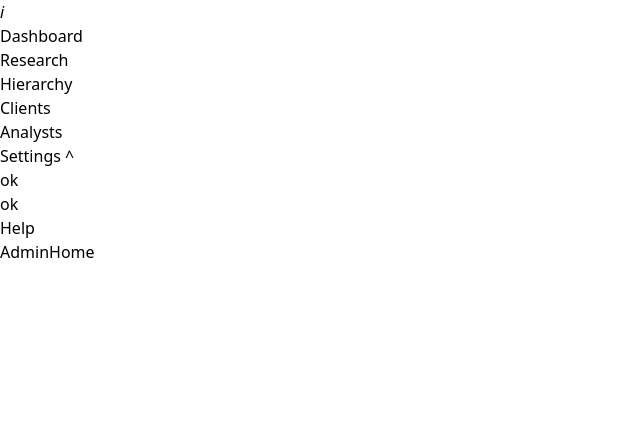
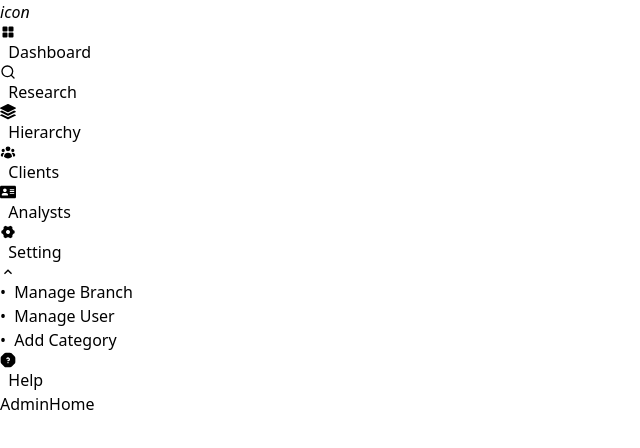
Before and after one commit to ommipatil13/Millicent-Technologies-Dashboard-Task-Omkar-Patil, a React (Vite) app in the folder react-dashboard/: page / in a window 1280 px wide. Shown: the top 448 px of the page, without its empty margins (0-640 px from the left). Built offline with nearby package versions, Linux system fonts and the light colour scheme.

Commit message:
left navbar

```diff
--- a/react-dashboard/package.json
+++ b/react-dashboard/package.json
@@ -12,6 +12,7 @@
   "dependencies": {
     "react": "^18.3.1",
     "react-dom": "^18.3.1",
+    "react-icons": "^5.2.1",
     "react-router-dom": "^6.24.1"
   },
   "devDependencies": {
--- a/react-dashboard/src/components/SliderNavbar/SliderNavbar.jsx
+++ b/react-dashboard/src/components/SliderNavbar/SliderNavbar.jsx
@@ -1,5 +1,14 @@
 import React, { useState } from 'react'
 import { NavLink } from 'react-router-dom'
+import { PiSquaresFourFill } from "react-icons/pi";
+import { LuSearch } from "react-icons/lu";
+import { FaAddressCard } from "react-icons/fa";
+import { RiSettings4Fill } from "react-icons/ri";
+import { TbHelpOctagonFilled } from "react-icons/tb";
+import { HiMiniUserGroup } from "react-icons/hi2";
+import { BsStack } from "react-icons/bs"
+import { MdOutlineKeyboardArrowUp } from 'react-icons/md'
+import { MdOutlineKeyboardArrowDown } from 'react-icons/md'
 
 const SliderNavbar = () => {
 
@@ -10,28 +19,38 @@ const SliderNavbar = () => {
     }
 
     return (
-        <div className='bg-zinc-800 w-1/5 rounded-r-lg pl-5' >
+        <div className='bg-zinc-800 w-1/5 rounded-r-lg ps-4 pe-6' >
 
-            <i className='text-red-600 inline-block mt-5 ml-5 ' >i</i>
+            <i className='text-red-600 inline-block mt-5 ml-5 ' >icon</i>
 
-            <div className='bg-green-300 mt-10' >
+            <div className=' mt-10' >
 
-                <ul className='bg-pink-400 space-y-3' >
-                    <li>  <NavLink>Dashboard</NavLink></li>
-                    <li>  <NavLink>Research</NavLink></li>
-                    <li> <NavLink>Hierarchy</NavLink></li>
-                    <li> <NavLink>Clients</NavLink></li>
-                    <li> <NavLink>Analysts</NavLink></li>
+                <ul className=' space-y-4 text-gray-400' >
+                    <li className='hover:text-white'> <NavLink className='flex items-center' ><PiSquaresFourFill />&nbsp;&nbsp;Dashboard</NavLink></li>
+                    <li className='hover:text-white'>  <NavLink className='flex items-center'><LuSearch />&nbsp;&nbsp;Research</NavLink></li>
+                    <li className='hover:text-white'> <NavLink className='flex items-center'><BsStack />&nbsp;&nbsp;Hierarchy</NavLink></li>
+                    <li className='hover:text-white'> <NavLink className='flex items-center'><HiMiniUserGroup />&nbsp;&nbsp;Clients</NavLink></li>
+                    <li className='hover:text-white'> <NavLink className='flex items-center'><FaAddressCard />&nbsp;&nbsp;Analysts</NavLink></li>
 
-                    <li className='bg-blue-800 hover:cursor-pointer' onClick={showHide} >
-                        <NavLink>Settings <span>^</span></NavLink>
-                        {showNavlink && <ul className='bg-red-200 p-5'>
-                            <li>ok</li>
-                            <li>ok</li>
-                        </ul>}
-                    </li>
+                    <li onClick={showHide}
+                        className=' hover:text-white' >
+                        <NavLink className='flex justify-between items-center'>
+                            <span className='flex items-center'><RiSettings4Fill />&nbsp;&nbsp;Setting</span>
 
-                    <li> <NavLink>Help</NavLink></li>
+                            {showNavlink ? <MdOutlineKeyboardArrowUp /> : <MdOutlineKeyboardArrowDown />}
+
+                        </NavLink></li>
+
+                    {showNavlink && <ul className='  space-y-2  text-gray-400  '>
+                        <li className='hover:bg-zinc-900 hover:text-white ps-4 py-1 rounded-md ' >
+                            <NavLink> &#x2022; &nbsp;Manage Branch</NavLink></li>
+                        <li className='hover:bg-zinc-900 hover:text-white ps-4 py-1 rounded-md '>
+                            <NavLink> &#x2022; &nbsp;Manage User</NavLink></li>
+                        <li className='hover:bg-zinc-900 hover:text-white  ps-4 py-1 rounded-md ' >
+                            <NavLink> &#x2022; &nbsp;Add Category</NavLink></li>
+                    </ul>}
+
+                    <li className='hover:text-white'> <NavLink className='flex items-center'><TbHelpOctagonFilled />&nbsp;&nbsp;Help</NavLink></li>
                 </ul>
             </div>
 
```
Also changed, not shown: 1 other file (tests, documents, lock files or other folders).
